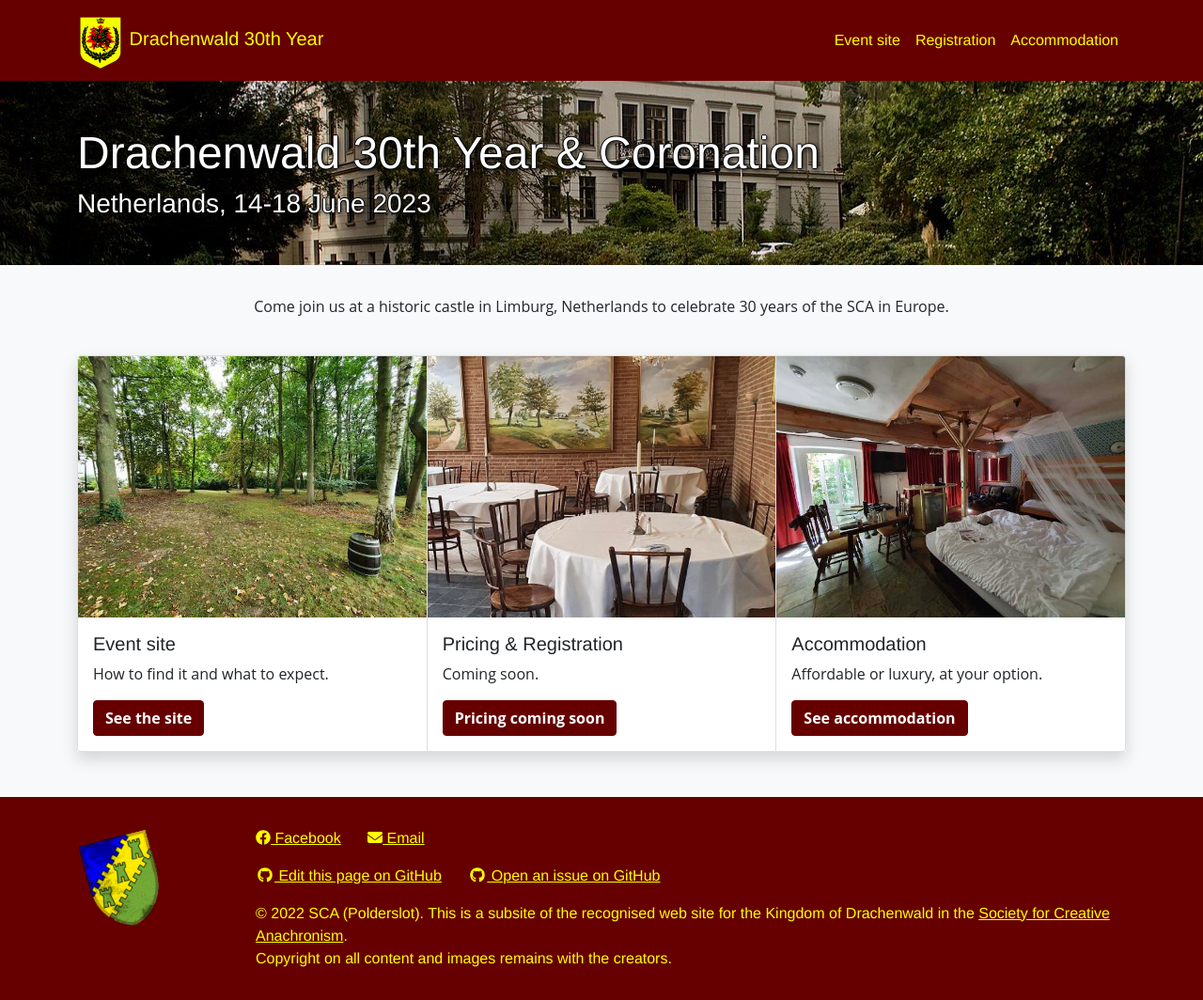
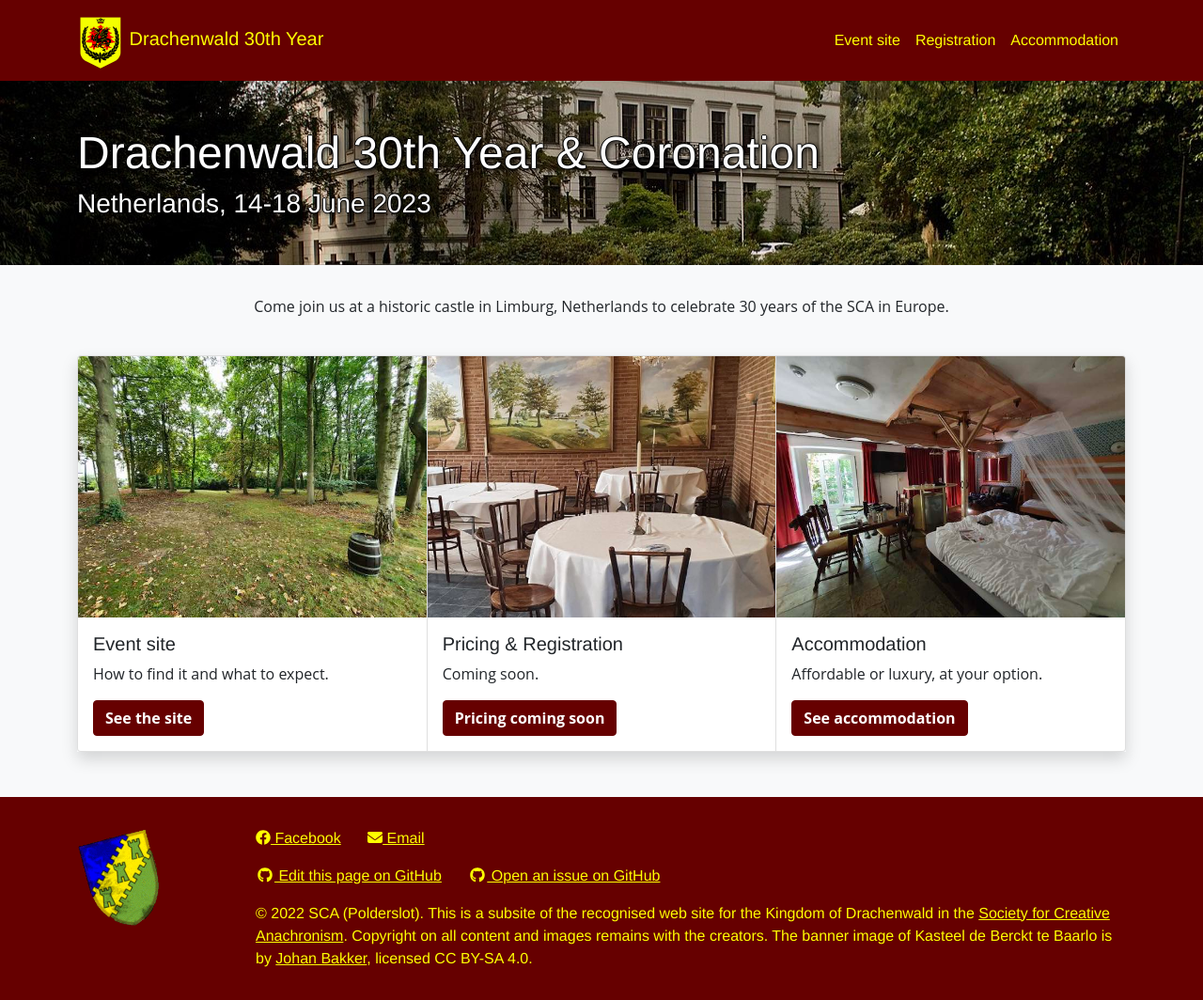
Before and after one commit to drachenwald/dw-30-year, a Jekyll site: the page built from index.html, in a window 1280 px wide. Shown: the whole page at 94% size. Built offline with Jekyll 4.4.1, drawn with Linux system fonts in a browser that asks for light colours; some web fonts are replaced.

Commit message:
image licence

```diff
--- a/_includes/footer.html
+++ b/_includes/footer.html
@@ -37,13 +37,15 @@
 								</ul>
 							{% endif %}
 
-
 							<div>
 								&copy; <script>document.write(new Date().getFullYear());</script>
 								SCA (Polderslot). This is a subsite of the recognised web site for the
 								Kingdom of Drachenwald in the
-								<a href="https://www.sca.org/" class="text-reset">Society for Creative Anachronism</a>.<br />
+								<a href="https://www.sca.org/" class="text-reset">Society for Creative Anachronism</a>.
 								Copyright on all content and images remains with the creators.
+								The banner image of Kasteel de Berckt te Baarlo is by
+								<a href="https://commons.m.wikimedia.org/wiki/File:26527_Kasteel_de_Berckt_te_Baarlo_4.jpg" class="text-reset">Johan Bakker</a>,
+								licensed CC BY-SA 4.0.
 							</div>
 
 							<br />
```
Also changed, not shown: 1 other file.
